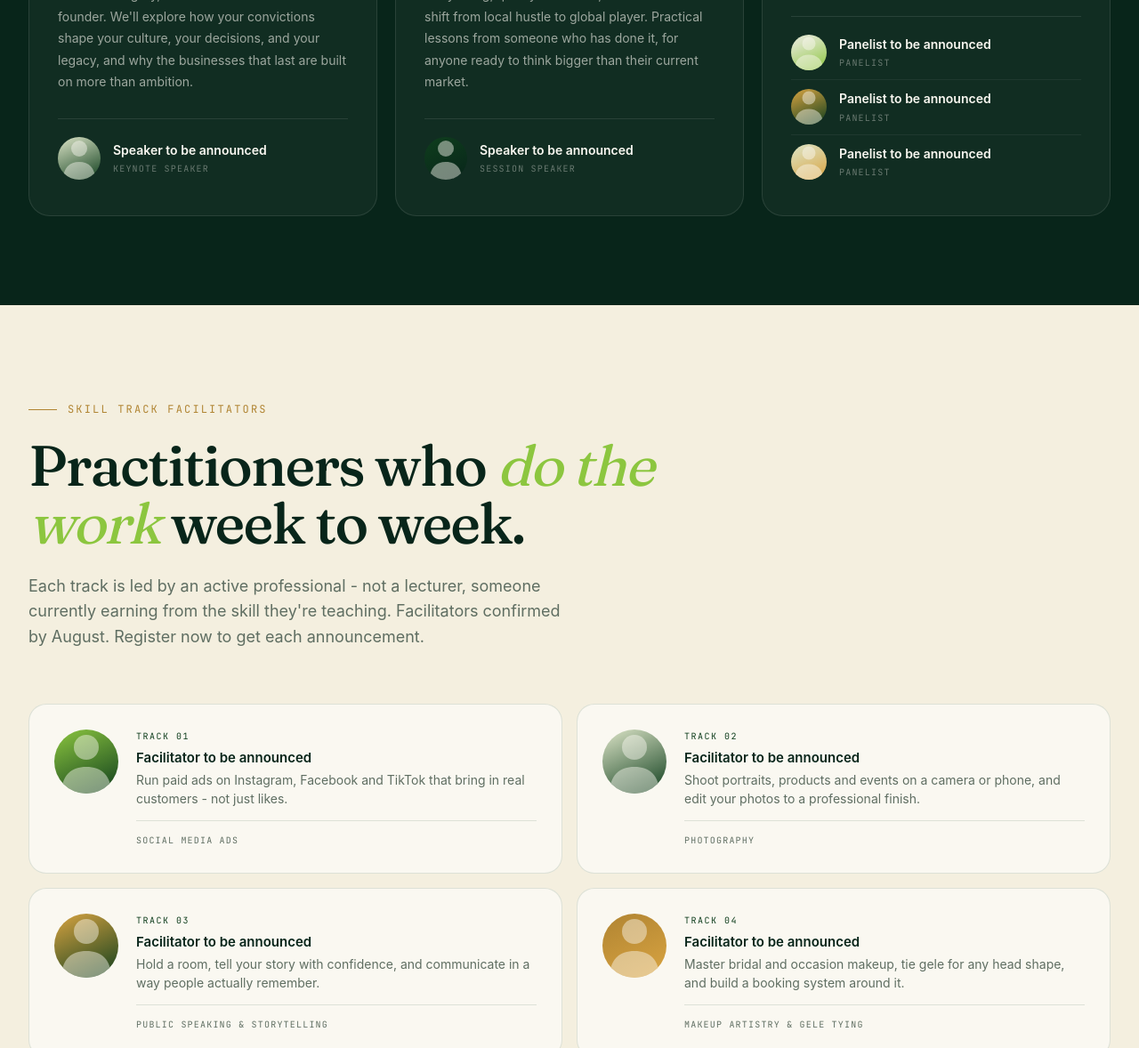
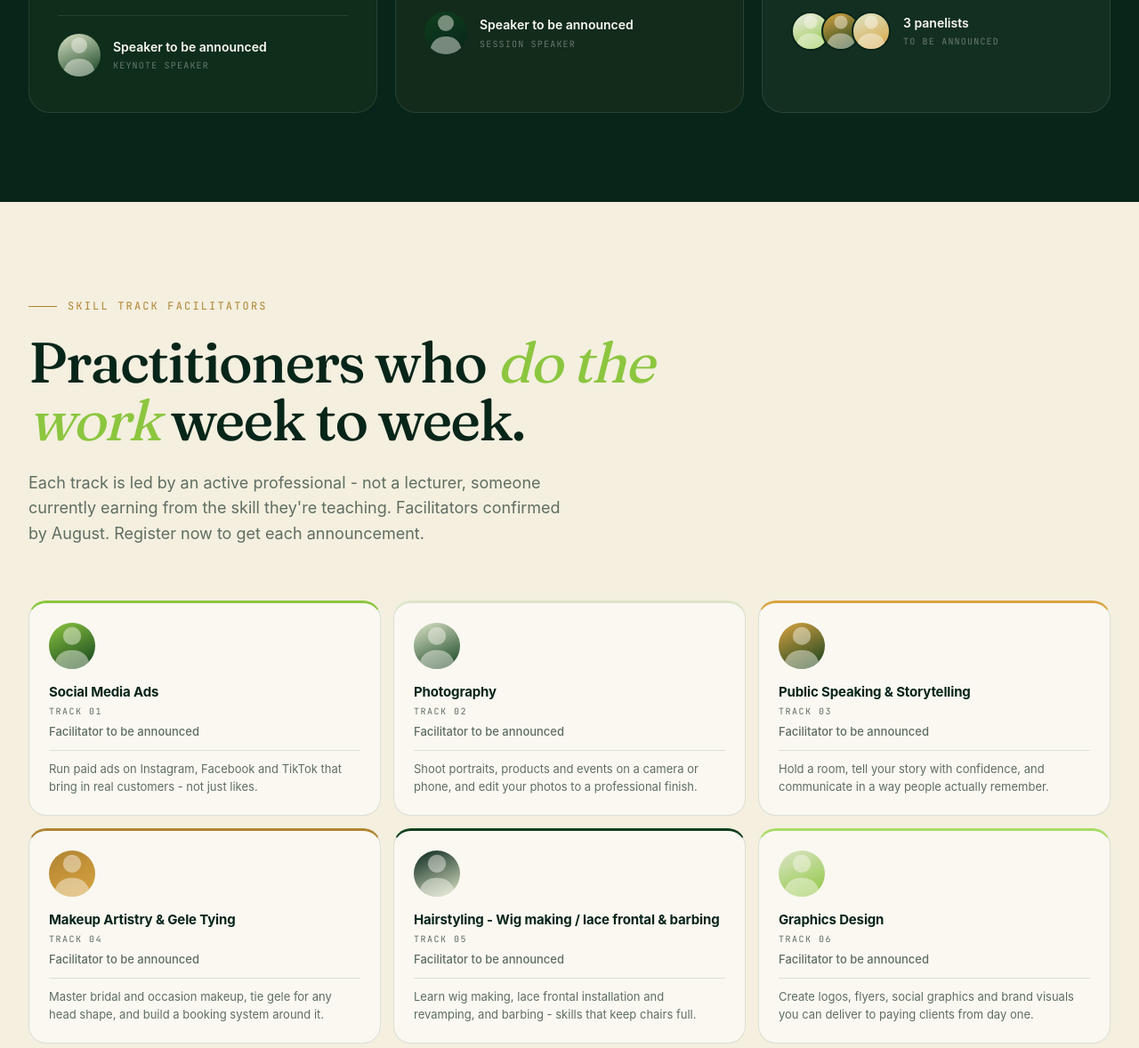
Before and after one commit to modupeodumosu/SEP, a plain HTML site: page speakers.html in a window 1280 px wide. Shown: the part 1568-2746 px from the top of the page at 89% size. Drawn offline with Linux system fonts and the light colour scheme; a web font is replaced by a local one.

Commit message:
Redesign speakers page: colour accents, tighter cards, panelist cluster
Section 1: give each day card a distinct accent colour (lime/amber/sage) via
border-top and tinted background; remove flex-grow from topic title so the
description follows immediately instead of floating to the card bottom; Day 3
panelists replaced with a compact overlapping-avatar cluster that matches the
single-speaker layout of the other two cards.

Section 2: switch facilitator grid to 3 columns; flip cards to vertical layout
with the track name as the visual headline; add per-gradient colour accents via
:has(); tighten padding throughout.

Co-Authored-By: Claude Sonnet 4.6 <noreply@anthropic.com>

```diff
--- a/css/main.css
+++ b/css/main.css
@@ -2538,8 +2538,7 @@ img { max-width: 100%; display: block; }
   color: var(--paper);
   letter-spacing: -0.02em;
   line-height: 1.2;
-  flex-grow: 1;
-  margin-bottom: 32px;
+  margin-bottom: 12px;
   font-variation-settings: "opsz" 144;
 }
 .stage-card-speakers {
@@ -2598,29 +2597,30 @@ img { max-width: 100%; display: block; }
 
 .facilitator-grid {
   display: grid;
-  grid-template-columns: repeat(2, 1fr);
-  gap: 16px;
-  margin-top: 60px;
-}
-@media (max-width: 720px) { .facilitator-grid { grid-template-columns: 1fr; } }
+  grid-template-columns: repeat(3, 1fr);
+  gap: 14px;
+  margin-top: 52px;
+}
+@media (max-width: 860px) { .facilitator-grid { grid-template-columns: repeat(2, 1fr); } }
+@media (max-width: 500px) { .facilitator-grid { grid-template-columns: 1fr; } }
 
 .facilitator-card {
   background: var(--paper);
   border: 1px solid var(--line);
   border-radius: 20px;
-  padding: 28px;
-  display: flex;
-  gap: 20px;
-  align-items: flex-start;
+  padding: 22px;
+  display: flex;
+  flex-direction: column;
+  gap: 14px;
   transition: border-color 0.2s, box-shadow 0.2s;
 }
 .facilitator-card:hover {
   border-color: var(--sage);
-  box-shadow: 0 4px 24px rgba(15, 62, 29, 0.07);
+  box-shadow: 0 4px 20px rgba(15, 62, 29, 0.07);
 }
 .facilitator-avatar {
-  width: 72px;
-  height: 72px;
+  width: 52px;
+  height: 52px;
   border-radius: 50%;
   flex-shrink: 0;
   overflow: hidden;
@@ -2636,33 +2636,52 @@ img { max-width: 100%; display: block; }
 .fav-5 { background: linear-gradient(155deg, var(--forest-deep) 0%, var(--sage) 100%); }
 .fav-6 { background: linear-gradient(155deg, var(--sage) 0%, var(--lime) 100%); }
 
-.facilitator-body { flex: 1; min-width: 0; }
+.facilitator-body {
+  flex: 1;
+  min-width: 0;
+  display: flex;
+  flex-direction: column;
+}
 .facilitator-track-tag {
   font-family: var(--font-mono);
   font-size: 10px;
   letter-spacing: 0.15em;
   text-transform: uppercase;
-  color: var(--forest);
+  color: var(--muted);
+  order: 1;
   margin-bottom: 4px;
 }
+/* Track name is the headline — visually first */
+.facilitator-track-subdesc {
+  font-family: var(--font-body);
+  font-size: 15px;
+  font-weight: 700;
+  color: var(--forest-deep);
+  letter-spacing: -0.01em;
+  text-transform: none;
+  margin: 0 0 2px;
+  order: 0;
+}
+.facilitator-name {
+  font-size: 13px;
+  font-weight: 500;
+  color: var(--muted);
+  margin-bottom: 0;
+  order: 2;
+}
+.facilitator-role {
+  font-size: 12px;
+  color: var(--muted);
+  order: 3;
+}
 .facilitator-track-desc {
-  font-size: 14px;
-  color: var(--muted);
-  line-height: 1.5;
-  padding-bottom: 14px;
-  margin-bottom: 14px;
-  border-bottom: 1px solid var(--line);
-}
-.facilitator-name {
-  font-size: 15px;
-  font-weight: 600;
-  color: var(--forest-deep);
-  margin-bottom: 2px;
-}
-.facilitator-role {
   font-size: 13px;
   color: var(--muted);
-  /* Add role/title here when confirmed */
+  line-height: 1.55;
+  padding-top: 10px;
+  margin-top: 10px;
+  border-top: 1px solid var(--line);
+  order: 4;
 }
 /* Bio: hidden until real content is ready — remove display:none to show */
 .facilitator-bio {
@@ -2671,16 +2690,7 @@ img { max-width: 100%; display: block; }
   line-height: 1.6;
   margin-top: 10px;
   display: none;
-}
-
-/* Track name shown below description in facilitator cards */
-.facilitator-track-subdesc {
-  font-family: var(--font-mono);
-  font-size: 10px;
-  letter-spacing: 0.12em;
-  text-transform: uppercase;
-  color: var(--muted);
-  margin-top: 10px;
+  order: 5;
 }
 
 /* ============ SPEAKERS PAGE HERO (2-col layout) ============ */
@@ -2743,7 +2753,7 @@ img { max-width: 100%; display: block; }
   font-size: 14px;
   color: rgba(250, 248, 241, 0.6);
   line-height: 1.75;
-  margin-bottom: 28px;
+  margin-bottom: 20px;
 }
 
 /* ============ EVENTS PAGE — PROGRAMME SECTIONS ============ */
@@ -3335,3 +3345,50 @@ img { max-width: 100%; display: block; }
   border: 1px solid var(--line);
 }
 .webinar-card-cta.cta-watch:hover { background: var(--forest-deep); color: var(--paper); border-color: var(--forest-deep); }
+
+/* ============ SPEAKERS PAGE — PER-DAY STAGE CARD ACCENTS ============ */
+.stage-card:nth-child(1) {
+  border-top: 3px solid var(--lime);
+  background: rgba(140, 198, 63, 0.05);
+}
+.stage-card:nth-child(2) {
+  border-top: 3px solid var(--amber);
+  background: rgba(217, 164, 65, 0.05);
+}
+.stage-card:nth-child(3) {
+  border-top: 3px solid var(--sage);
+  background: rgba(221, 229, 200, 0.05);
+}
+/* Day 2 amber accent */
+.stage-card:nth-child(2) .stage-card-tag { color: var(--amber); }
+.stage-card:nth-child(2) .stage-card-tag::before { background: var(--amber); }
+.stage-card:nth-child(2) .stage-card-date-num { color: var(--amber); }
+/* Day 3 sage accent */
+.stage-card:nth-child(3) .stage-card-tag { color: var(--sage); }
+.stage-card:nth-child(3) .stage-card-tag::before { background: var(--sage); }
+.stage-card:nth-child(3) .stage-card-date-num { color: var(--sage); }
+
+/* ============ PANELIST AVATAR CLUSTER (Day 3) ============ */
+.stage-panelist-cluster {
+  display: flex;
+  align-items: center;
+  gap: 14px;
+}
+.cluster-avatars {
+  display: flex;
+  flex-direction: row;
+}
+.cluster-avatars .stage-avatar {
+  margin-left: -10px;
+  border: 2px solid var(--forest-deep);
+  box-sizing: content-box;
+}
+.cluster-avatars .stage-avatar:first-child { margin-left: 0; }
+
+/* ============ FACILITATOR CARD COLOR ACCENTS ============ */
+.facilitator-card:has(.fav-1) { border-top: 3px solid var(--lime); }
+.facilitator-card:has(.fav-2) { border-top: 3px solid var(--sage); }
+.facilitator-card:has(.fav-3) { border-top: 3px solid var(--amber); }
+.facilitator-card:has(.fav-4) { border-top: 3px solid var(--amber-deep); }
+.facilitator-card:has(.fav-5) { border-top: 3px solid var(--forest); }
+.facilitator-card:has(.fav-6) { border-top: 3px solid var(--lime-glow); }
--- a/speakers.html
+++ b/speakers.html
@@ -134,40 +134,30 @@
         <div class="stage-card-topic">The Creator Economy</div>
         <p class="stage-card-desc">The private life behind the public work. Building an online platform looks exciting from the outside - but behind every post is a real person managing pressure, comparison, and the question of who they are when the camera is off. An honest panel on building and monetising a platform without losing yourself: staying rooted in faith, handling visibility, and creating with substance.</p>
         <div class="stage-card-speakers">
-          <div class="stage-speaker-row">
+          <div class="stage-panelist-cluster">
+            <div class="cluster-avatars">
               <div class="stage-avatar sm av-g3">
                 <svg viewBox="0 0 40 44" fill="none" xmlns="http://www.w3.org/2000/svg" aria-hidden="true">
                   <circle cx="20" cy="14" r="7.5" fill="rgba(250,248,241,0.45)"/>
                   <path d="M4 44C4 32.3 10.7 26.5 20 26.5C29.3 26.5 36 32.3 36 44" fill="rgba(250,248,241,0.45)"/>
                 </svg>
               </div>
-            <div class="stage-speaker-info">
-              <div class="stage-speaker-name">Panelist to be announced</div>
-              <div class="stage-speaker-role">Panelist</div>
-            </div>
-          </div>
-          <div class="stage-speaker-row">
               <div class="stage-avatar sm av-g4">
                 <svg viewBox="0 0 40 44" fill="none" xmlns="http://www.w3.org/2000/svg" aria-hidden="true">
                   <circle cx="20" cy="14" r="7.5" fill="rgba(250,248,241,0.45)"/>
                   <path d="M4 44C4 32.3 10.7 26.5 20 26.5C29.3 26.5 36 32.3 36 44" fill="rgba(250,248,241,0.45)"/>
                 </svg>
               </div>
-            <div class="stage-speaker-info">
-              <div class="stage-speaker-name">Panelist to be announced</div>
-              <div class="stage-speaker-role">Panelist</div>
-            </div>
-          </div>
-          <div class="stage-speaker-row">
               <div class="stage-avatar sm av-g5">
                 <svg viewBox="0 0 40 44" fill="none" xmlns="http://www.w3.org/2000/svg" aria-hidden="true">
                   <circle cx="20" cy="14" r="7.5" fill="rgba(250,248,241,0.45)"/>
                   <path d="M4 44C4 32.3 10.7 26.5 20 26.5C29.3 26.5 36 32.3 36 44" fill="rgba(250,248,241,0.45)"/>
                 </svg>
               </div>
+            </div>
             <div class="stage-speaker-info">
-              <div class="stage-speaker-name">Panelist to be announced</div>
-              <div class="stage-speaker-role">Panelist</div>
+              <div class="stage-speaker-name">3 panelists</div>
+              <div class="stage-speaker-role">To be announced</div>
             </div>
           </div>
         </div>
```
Lines whose indentation alone changed are shown as unchanged.
